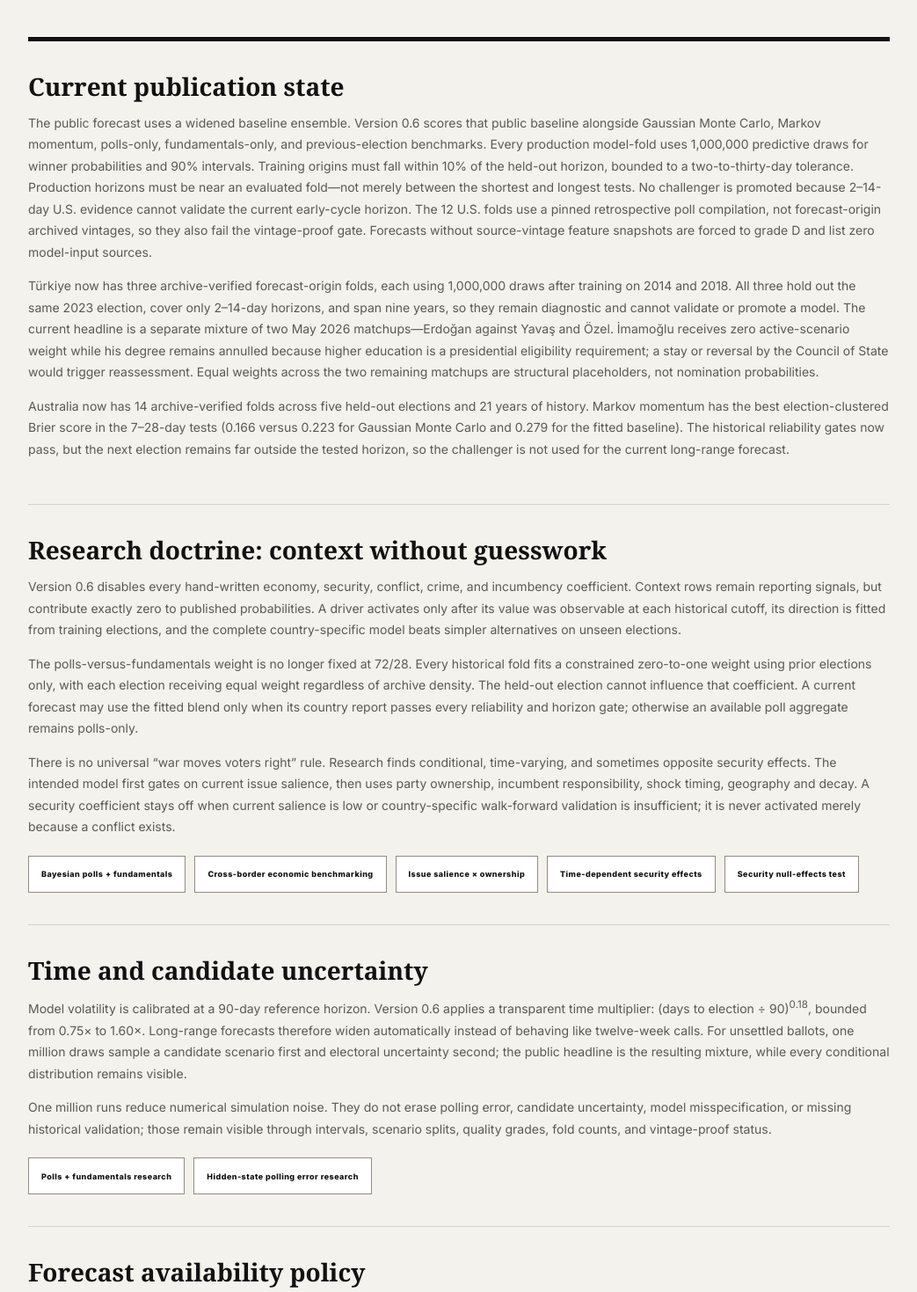
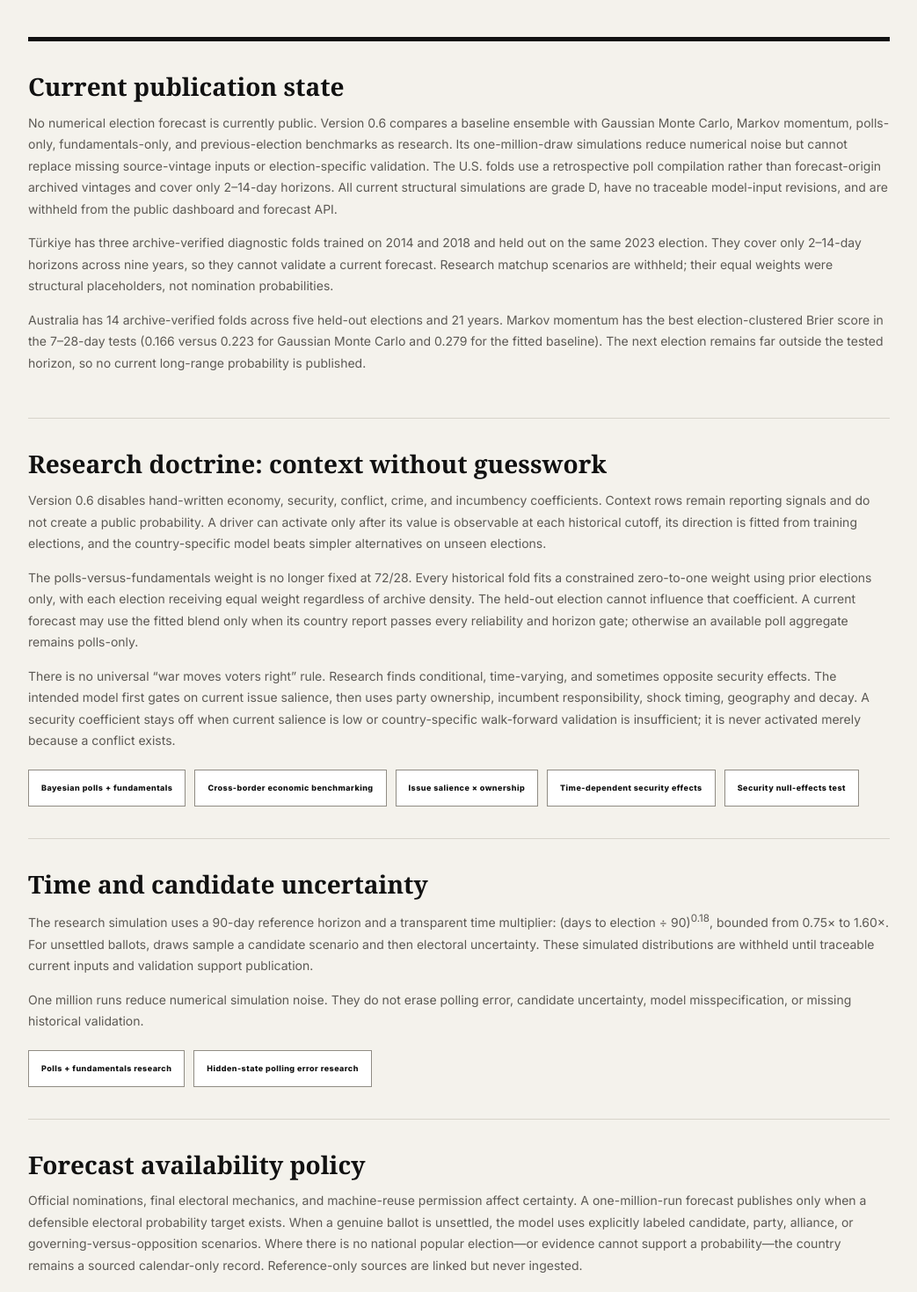
Before and after one commit to SDCofA/election, a Next.js app in the folder apps/web/: page /methodology in a window 1280 px wide. Shown: the part 360-1829 px from the top of the page at 88% size, without its empty margins (118-1161 px from the left). Built offline with nearby package versions, Linux system fonts and the light colour scheme; no server answers.

Commit message:
Correct withheld methodology and update secure web dependencies

```diff
--- a/apps/web/app/globals.css
+++ b/apps/web/app/globals.css
@@ -218,7 +218,7 @@ h1 strong { font-weight: 400; color: #55514a; }
   border: 1px solid #d6c985;
   background: #fffbe9;
 }
-.grade { height: 32px; display: grid; place-items: center; color: #fff; background: #a47900; font: 800 17px/1 var(--font-display); }
+.grade { height: 32px; display: grid; place-items: center; color: #fff; background: #765600; font: 800 17px/1 var(--font-display); }
 .confidence-banner div { display: grid; gap: 3px; }
 .confidence-banner b { color: #664d00; font-size: 8px; font-weight: 850; letter-spacing: .08em; }
 .confidence-banner small { color: #746b50; font-size: 8px; }
--- a/apps/web/app/methodology/page.tsx
+++ b/apps/web/app/methodology/page.tsx
@@ -28,14 +28,14 @@ export default function MethodologyPage() {
 
       <section>
         <h2>Current publication state</h2>
-        <p>The public forecast uses a widened baseline ensemble. Version 0.6 scores that public baseline alongside Gaussian Monte Carlo, Markov momentum, polls-only, fundamentals-only, and previous-election benchmarks. Every production model-fold uses 1,000,000 predictive draws for winner probabilities and 90% intervals. Training origins must fall within 10% of the held-out horizon, bounded to a two-to-thirty-day tolerance. Production horizons must be near an evaluated fold—not merely between the shortest and longest tests. No challenger is promoted because 2–14-day U.S. evidence cannot validate the current early-cycle horizon. The 12 U.S. folds use a pinned retrospective poll compilation, not forecast-origin archived vintages, so they also fail the vintage-proof gate. Forecasts without source-vintage feature snapshots are forced to grade D and list zero model-input sources.</p>
-        <p>Türkiye now has three archive-verified forecast-origin folds, each using 1,000,000 draws after training on 2014 and 2018. All three hold out the same 2023 election, cover only 2–14-day horizons, and span nine years, so they remain diagnostic and cannot validate or promote a model. The current headline is a separate mixture of two May 2026 matchups—Erdoğan against Yavaş and Özel. İmamoğlu receives zero active-scenario weight while his degree remains annulled because higher education is a presidential eligibility requirement; a stay or reversal by the Council of State would trigger reassessment. Equal weights across the two remaining matchups are structural placeholders, not nomination probabilities.</p>
-        <p>Australia now has 14 archive-verified folds across five held-out elections and 21 years of history. Markov momentum has the best election-clustered Brier score in the 7–28-day tests (0.166 versus 0.223 for Gaussian Monte Carlo and 0.279 for the fitted baseline). The historical reliability gates now pass, but the next election remains far outside the tested horizon, so the challenger is not used for the current long-range forecast.</p>
+        <p>No numerical election forecast is currently public. Version 0.6 compares a baseline ensemble with Gaussian Monte Carlo, Markov momentum, polls-only, fundamentals-only, and previous-election benchmarks as research. Its one-million-draw simulations reduce numerical noise but cannot replace missing source-vintage inputs or election-specific validation. The U.S. folds use a retrospective poll compilation rather than forecast-origin archived vintages and cover only 2–14-day horizons. All current structural simulations are grade D, have no traceable model-input revisions, and are withheld from the public dashboard and forecast API.</p>
+        <p>Türkiye has three archive-verified diagnostic folds trained on 2014 and 2018 and held out on the same 2023 election. They cover only 2–14-day horizons across nine years, so they cannot validate a current forecast. Research matchup scenarios are withheld; their equal weights were structural placeholders, not nomination probabilities.</p>
+        <p>Australia has 14 archive-verified folds across five held-out elections and 21 years. Markov momentum has the best election-clustered Brier score in the 7–28-day tests (0.166 versus 0.223 for Gaussian Monte Carlo and 0.279 for the fitted baseline). The next election remains far outside the tested horizon, so no current long-range probability is published.</p>
       </section>
 
       <section>
         <h2>Research doctrine: context without guesswork</h2>
-        <p>Version 0.6 disables every hand-written economy, security, conflict, crime, and incumbency coefficient. Context rows remain reporting signals, but contribute exactly zero to published probabilities. A driver activates only after its value was observable at each historical cutoff, its direction is fitted from training elections, and the complete country-specific model beats simpler alternatives on unseen elections.</p>
+        <p>Version 0.6 disables hand-written economy, security, conflict, crime, and incumbency coefficients. Context rows remain reporting signals and do not create a public probability. A driver can activate only after its value is observable at each historical cutoff, its direction is fitted from training elections, and the country-specific model beats simpler alternatives on unseen elections.</p>
         <p>The polls-versus-fundamentals weight is no longer fixed at 72/28. Every historical fold fits a constrained zero-to-one weight using prior elections only, with each election receiving equal weight regardless of archive density. The held-out election cannot influence that coefficient. A current forecast may use the fitted blend only when its country report passes every reliability and horizon gate; otherwise an available poll aggregate remains polls-only.</p>
         <p>There is no universal “war moves voters right” rule. Research finds conditional, time-varying, and sometimes opposite security effects. The intended model first gates on current issue salience, then uses party ownership, incumbent responsibility, shock timing, geography and decay. A security coefficient stays off when current salience is low or country-specific walk-forward validation is insufficient; it is never activated merely because a conflict exists.</p>
         <div className="method-links">
@@ -49,8 +49,8 @@ export default function MethodologyPage() {
 
       <section>
         <h2>Time and candidate uncertainty</h2>
-        <p>Model volatility is calibrated at a 90-day reference horizon. Version 0.6 applies a transparent time multiplier: (days to election ÷ 90)<sup>0.18</sup>, bounded from 0.75× to 1.60×. Long-range forecasts therefore widen automatically instead of behaving like twelve-week calls. For unsettled ballots, one million draws sample a candidate scenario first and electoral uncertainty second; the public headline is the resulting mixture, while every conditional distribution remains visible.</p>
-        <p>One million runs reduce numerical simulation noise. They do not erase polling error, candidate uncertainty, model misspecification, or missing historical validation; those remain visible through intervals, scenario splits, quality grades, fold counts, and vintage-proof status.</p>
+        <p>The research simulation uses a 90-day reference horizon and a transparent time multiplier: (days to election ÷ 90)<sup>0.18</sup>, bounded from 0.75× to 1.60×. For unsettled ballots, draws sample a candidate scenario and then electoral uncertainty. These simulated distributions are withheld until traceable current inputs and validation support publication.</p>
+        <p>One million runs reduce numerical simulation noise. They do not erase polling error, candidate uncertainty, model misspecification, or missing historical validation.</p>
         <div className="method-links">
           <a href="https://www.cambridge.org/core/journals/political-analysis/article/forecasting-elections-in-multiparty-systems-a-bayesian-approach-combining-polls-and-fundamentals/CA929544F672A09A0E34C5529EBFA482">Polls + fundamentals research</a>
           <a href="https://arxiv.org/abs/2206.14570">Hidden-state polling error research</a>
@@ -79,7 +79,7 @@ export default function MethodologyPage() {
       <section>
         <h2>Promotion gates</h2>
         <ol>{gates.map((gate) => <li key={gate}>{gate}</li>)}</ol>
-        <p>Challengers are compared with a training-fitted poll/fundamentals ensemble, polls-only, fundamentals-only, and previous-election baselines. Failure of any gate retains the simpler public fallback.</p>
+        <p>Challengers are compared with a training-fitted poll/fundamentals ensemble, polls-only, fundamentals-only, and previous-election baselines. Failure of a publication gate withholds the numerical forecast.</p>
       </section>
 
       <section>
@@ -107,7 +107,7 @@ export default function MethodologyPage() {
 
       <section>
         <h2>G20 coverage states</h2>
-        <p>Public scope is limited to the 19 sovereign G20 countries. The European Union and African Union are excluded. All 19 now have sourced national election-status records. Sixteen carry forecasts; China and Saudi Arabia remain calendar-only because no national popular executive or legislative-control ballot exists, while Russia remains calendar-only until an official timetable, candidate field, and approved source-vintage evidence support a probability.</p>
+        <p>Public scope is limited to the 19 sovereign G20 countries. The European Union and African Union are excluded. All 19 have sourced national election-status records. No country currently has a public numerical forecast. Sixteen structural research simulations are grade D and withheld; China, Saudi Arabia, and Russia were already calendar-only.</p>
         <div className="method-links"><Link href="/calendar">G20 election directory</Link></div>
       </section>
     </main>
--- a/apps/web/package.json
+++ b/apps/web/package.json
@@ -12,7 +12,7 @@
   },
   "dependencies": {
     "@elexion/contracts": "workspace:*",
-    "next": "latest",
+    "next": "16.3.6",
     "react": "latest",
     "react-dom": "latest"
   },
@@ -23,7 +23,7 @@
     "@types/react": "latest",
     "@types/react-dom": "latest",
     "eslint": "^9.39.2",
-    "eslint-config-next": "16.3.0",
+    "eslint-config-next": "16.3.6",
     "typescript": "^5.9.3"
   }
 }
```
Also changed, not shown: 2 other files (tests, documents, lock files or other folders).
